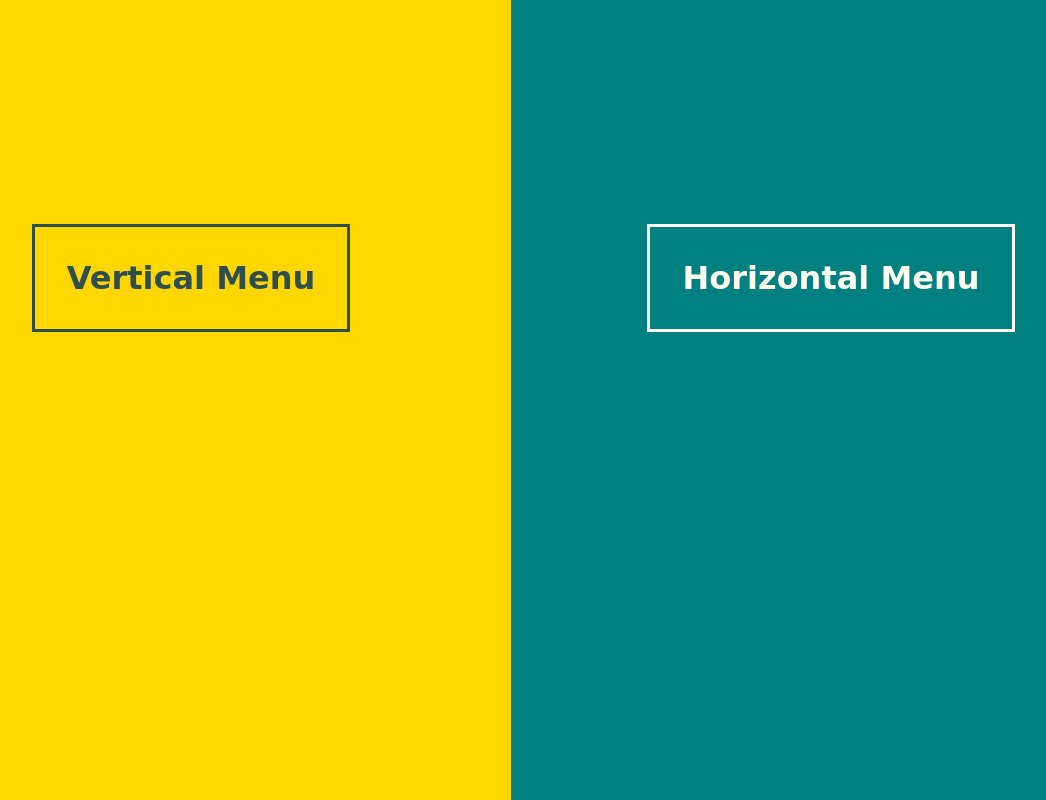
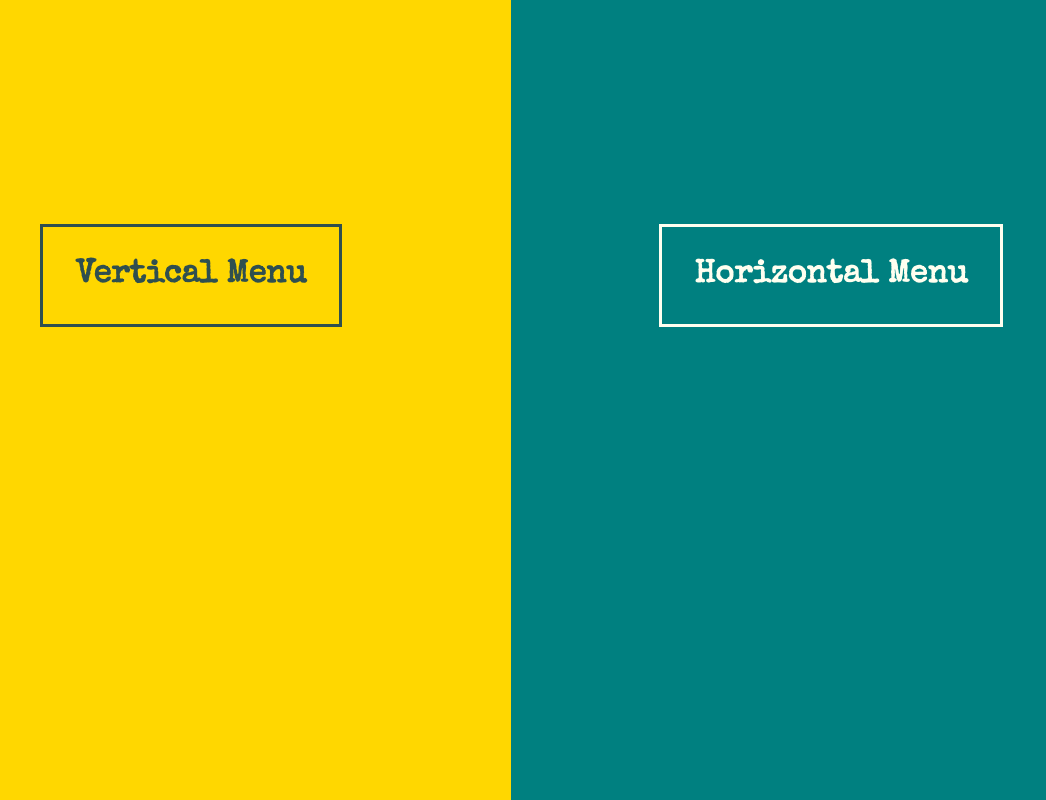
Before and after one commit to 420n13la/twolayouts-LawrenceLiang02, a plain HTML site: page index.html in a window 1280 px wide. Shown: the whole page, without its empty margins (129-1175 px from the left). Drawn offline with nearby package versions, Linux system fonts and the light colour scheme.

Commit message:
Update index.html

```diff
--- a/index.html
+++ b/index.html
@@ -1,6 +1,7 @@
 <!DOCTYPE html>
 <html>
 <head>
+  <link href="https://fonts.googleapis.com/css?family=Special+Elite&display=swap" rel="stylesheet">
   <link rel="stylesheet" href="styles.css">
 </head>
 <body>
```
